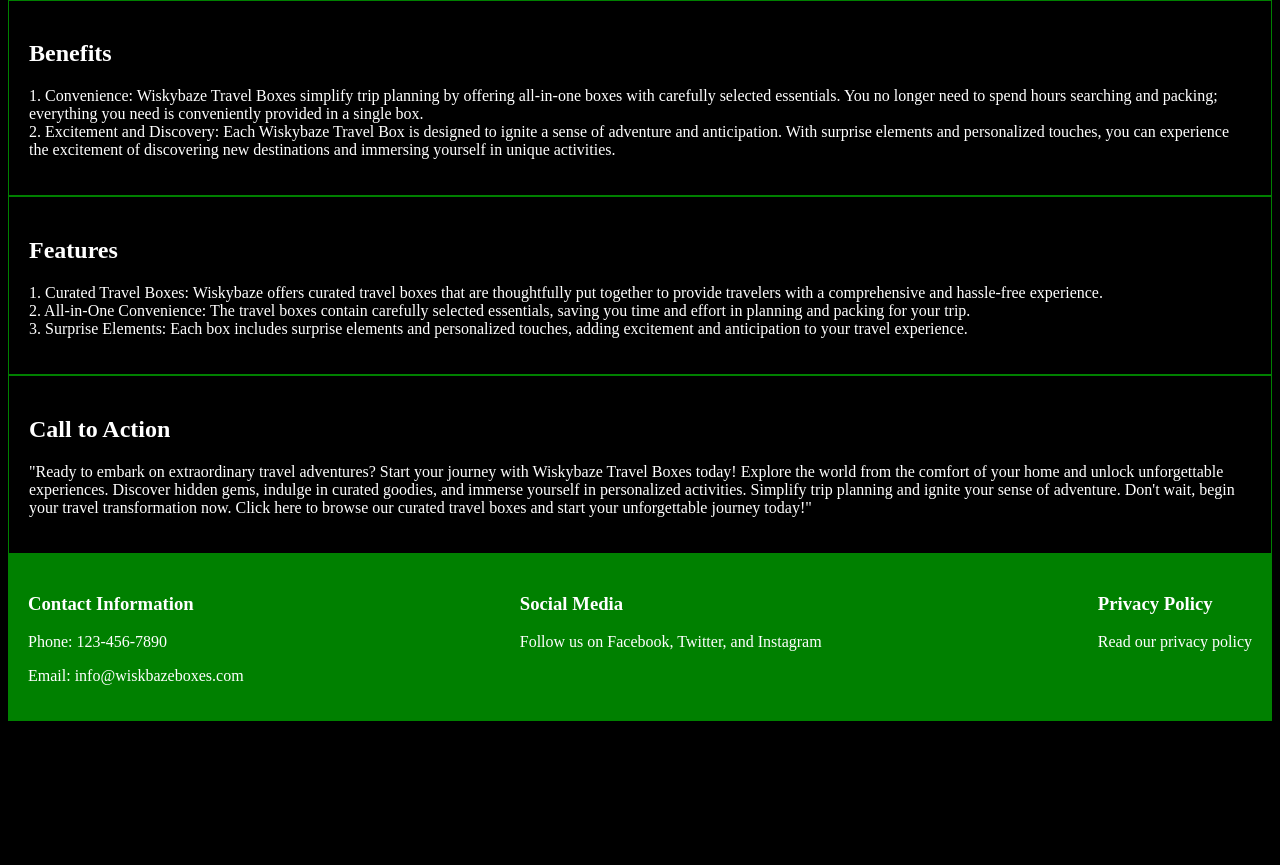
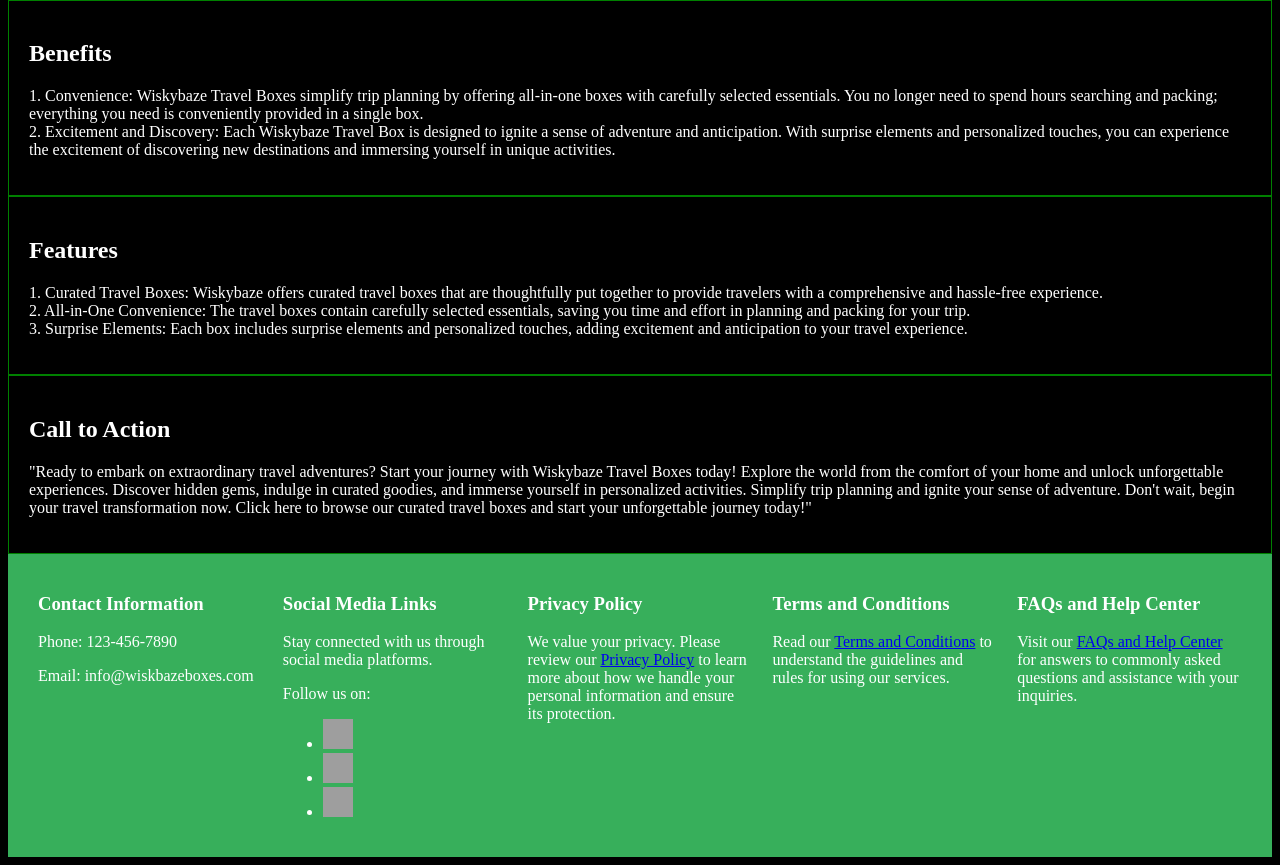
Before and after one commit to JOKKER55/WISKYBAZEBOXES, a plain HTML site: page index.html in a window 1280 px wide. Shown: the part 802-1667 px from the top of the page. Before the commit the page ends 1531 px from the top, so only its background shows below. Drawn offline with Linux system fonts and the light colour scheme; grey boxes are pictures that could not be loaded.

Commit message:
Add files via upload

```diff
--- a/index.html
+++ b/index.html
@@ -67,7 +67,7 @@
     <p>"Ready to embark on extraordinary travel adventures? Start your journey with Wiskybaze Travel Boxes today! Explore the world from the comfort of your home and unlock unforgettable experiences. Discover hidden gems, indulge in curated goodies, and immerse yourself in personalized activities. Simplify trip planning and ignite your sense of adventure. Don't wait, begin your travel transformation now. Click here to browse our curated travel boxes and start your unforgettable journey today!"</p>
   </section>
 
-  <footer style="background-color: green; color: white;">
+  <footer style="background-color: #37af5b; color: white; display: flex; justify-content: space-between; padding: 20px;">
   <div class="footer-section">
     <h3>Contact Information</h3>
     <p>Phone: 123-456-7890</p>
@@ -75,14 +75,31 @@
   </div>
 
   <div class="footer-section">
-      <h3>Social Media</h3>
-      <p>Follow us on Facebook, Twitter, and Instagram</p>
+    <h3>Social Media Links</h3>
+    <p>Stay connected with us through social media platforms.</p>
+    <p>Follow us on:</p>
+    <ul class="social-media-icons">
+      <li><a href="https://www.facebook.com"><img src="https://i.imgur.com/OC20a5z.png" alt="Facebook" height="30" width="30"></a></li>
+      <li><a href="https://www.instagram.com"><img src="https://i.imgur.com/AGadIgF.jpg" alt="Instagram" height="30" width="30"></a></li>
+      <li><a href="https://www.twitter.com"><img src="https://i.imgur.com/8aCXRNg.jpg" alt="Twitter" height="30" width="30"></a></li>
+    </ul>
   </div>
 
   <div class="footer-section">
     <h3>Privacy Policy</h3>
-      <p>Read our privacy policy</p>
+    <p>We value your privacy. Please review our <a href="privacy-policy.html">Privacy Policy</a> to learn more about how we handle your personal information and ensure its protection.</p>
+  </div>
+
+  <div class="footer-section">
+    <h3>Terms and Conditions</h3>
+    <p>Read our <a href="terms-and-conditions.html">Terms and Conditions</a> to understand the guidelines and rules for using our services.</p>
+  </div>
+
+  <div class="footer-section">
+    <h3>FAQs and Help Center</h3>
+    <p>Visit our <a href="faq.html">FAQs and Help Center</a> for answers to commonly asked questions and assistance with your inquiries.</p>
   </div>
 </footer>
+
 </body>
 </html>
--- a/styles.css
+++ b/styles.css
@@ -43,3 +43,12 @@
 .footer-section {
   color: white;
 }
+.footer-section {
+  flex: 1;
+  margin: 0 10px;
+}
+@media (max-width: 600px) {
+  body {
+    width: 33%;
+  }
+}
```
Lines whose indentation alone changed are shown as unchanged.
